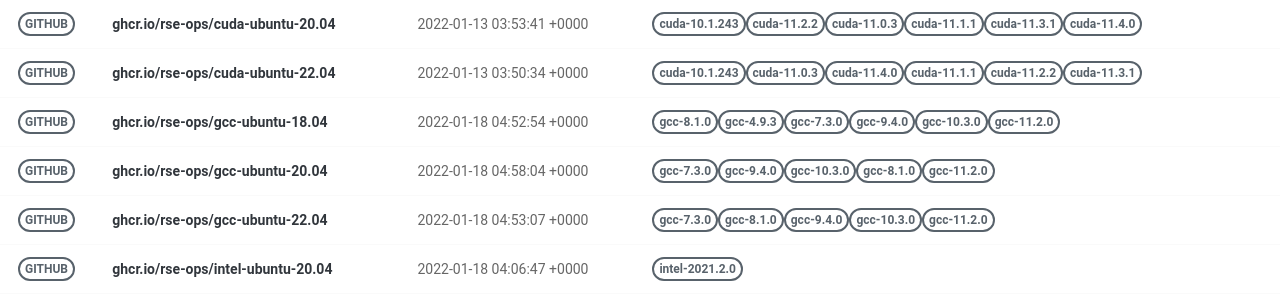
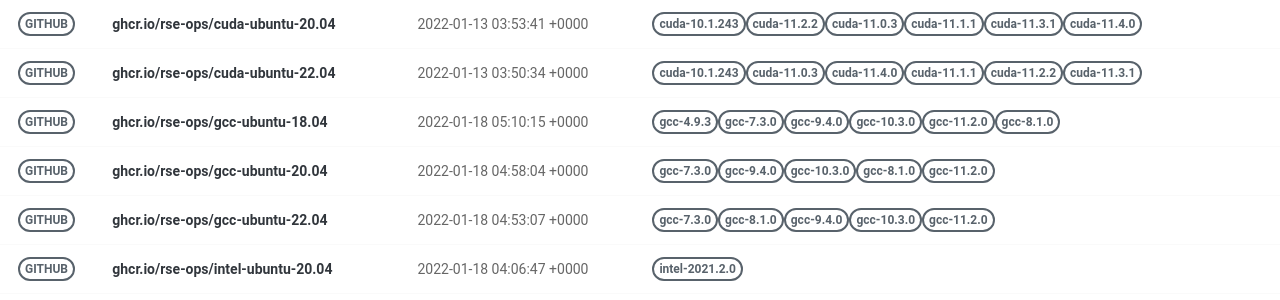
Before and after one commit to rse-ops/docker-images, a Jekyll site: the page built from pages/index.md, in a window 1280 px wide. Shown: the part 277-577 px from the top of the page. Built offline with Jekyll 4.4.1, drawn with Linux system fonts in a browser that asks for light colours; nearby versions of some CDN libraries.

Commit message:
Automated push to update library 2022-01-18

```diff
--- a/_library/ghcr.io-rse-ops-gcc-ubuntu-18.04.md
+++ b/_library/ghcr.io-rse-ops-gcc-ubuntu-18.04.md
@@ -1,14 +1,11 @@
 ---
 layout: container
 name: ghcr.io/rse-ops/gcc-ubuntu-18.04
-updated_at: 2022-01-18 04:52:54.245261
+updated_at: 2022-01-18 05:10:15.123958
 
 
 container_url: https://github.com/orgs/rse-ops/packages/container/package/gcc-ubuntu-18.04
 versions:
- - tag: gcc-8.1.0
-   dockerfile: https://github.com/rse-ops/docker-images/blob/main/ubuntu/gcc/Dockerfile
-   manifest: https://crane.ggcr.dev/manifest/ghcr.io/rse-ops/gcc-ubuntu-18.04:gcc-8.1.0
  - tag: gcc-4.9.3
    dockerfile: https://github.com/rse-ops/docker-images/blob/main/ubuntu/gcc/Dockerfile
    manifest: https://crane.ggcr.dev/manifest/ghcr.io/rse-ops/gcc-ubuntu-18.04:gcc-4.9.3
```
Also changed, not shown: other parts of _library/ghcr.io-rse-ops-gcc-ubuntu-18.04.md (+3 -0 lines).
